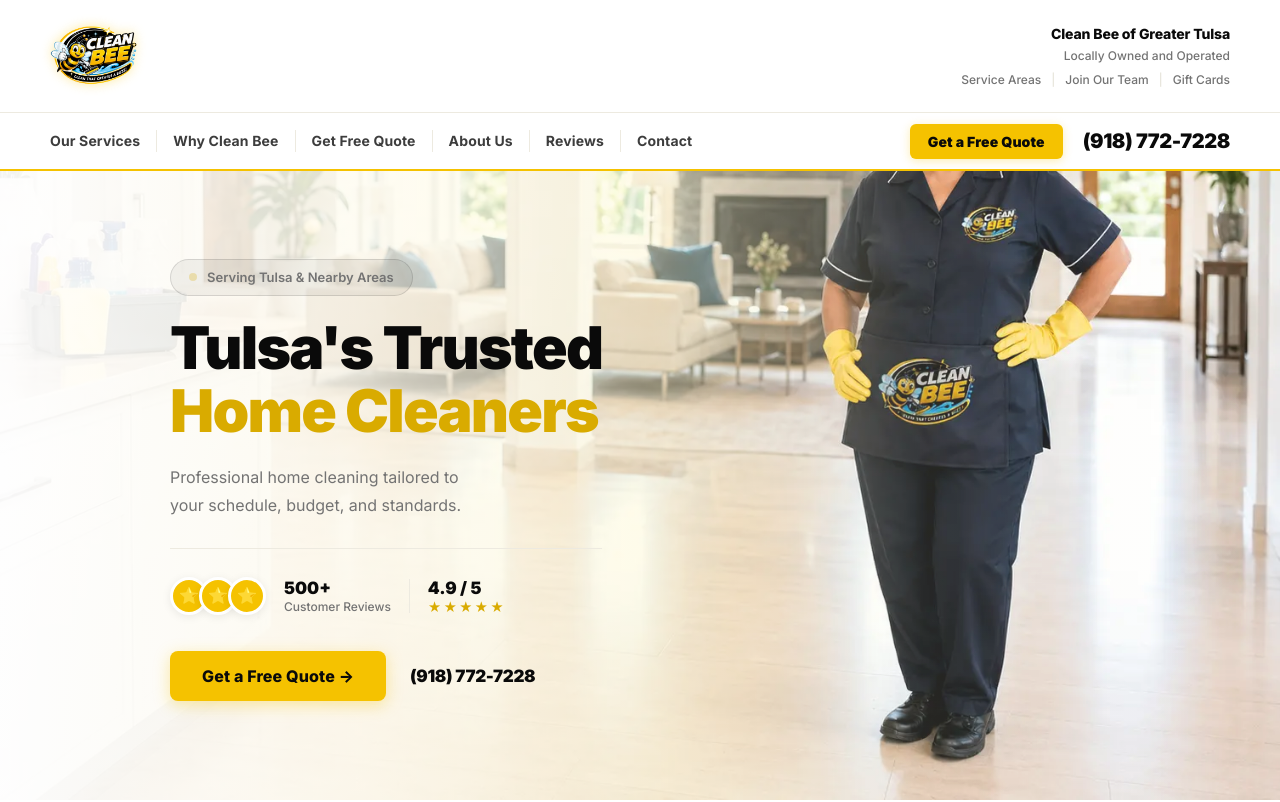
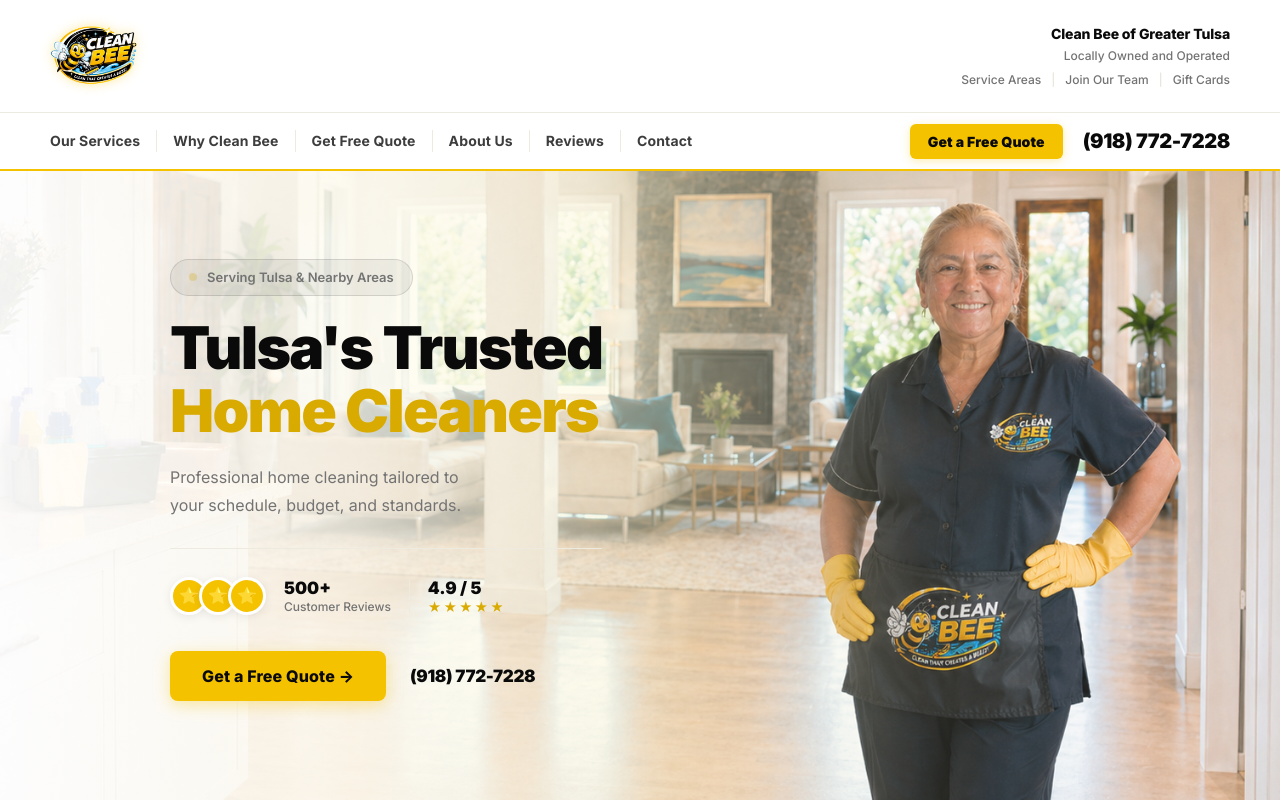
Before and after one commit to alekwayne3-crypto/personal_site, a React (Vite) app in the folder client/: page / in a window 1280 px wide. Shown: the top 802 px of the page. Built offline with nearby package versions, Linux system fonts and the light colour scheme.

Commit message:
Revert hero image back to maid.png

```diff
--- a/client/src/components/Hero.jsx
+++ b/client/src/components/Hero.jsx
@@ -10,7 +10,7 @@ export default function Hero() {
       {/* Full-width background photo */}
       {!imgErr && (
         <img
-          src="/ma.webp"
+          src="/maid.png"
           alt=""
           className="hero-bg-photo"
           fetchpriority="high"
```
